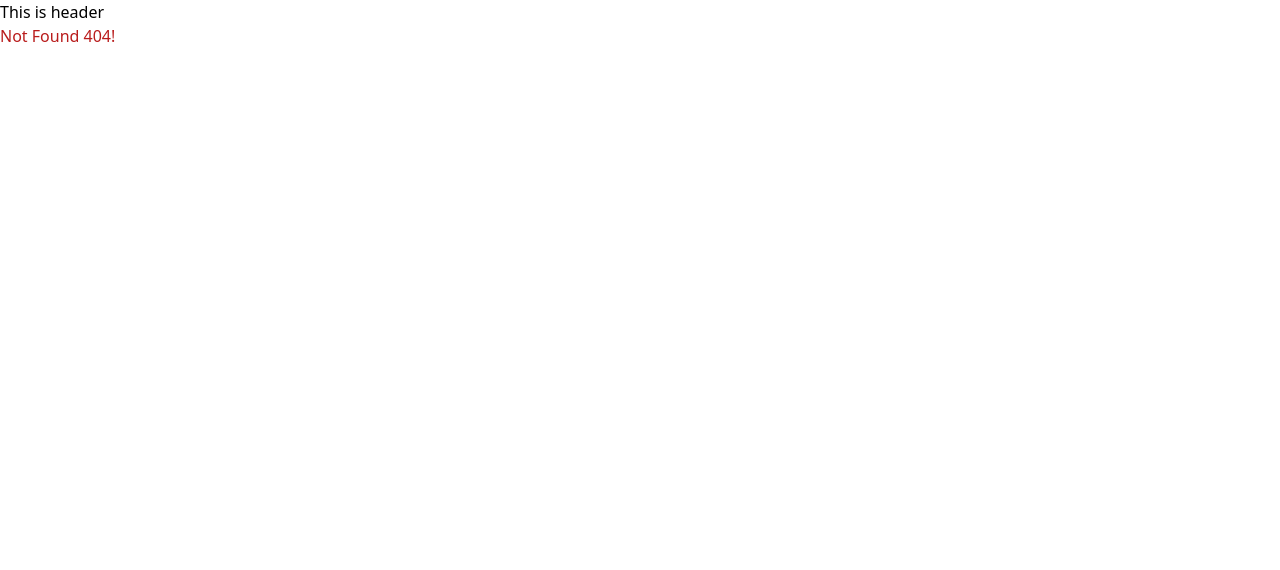
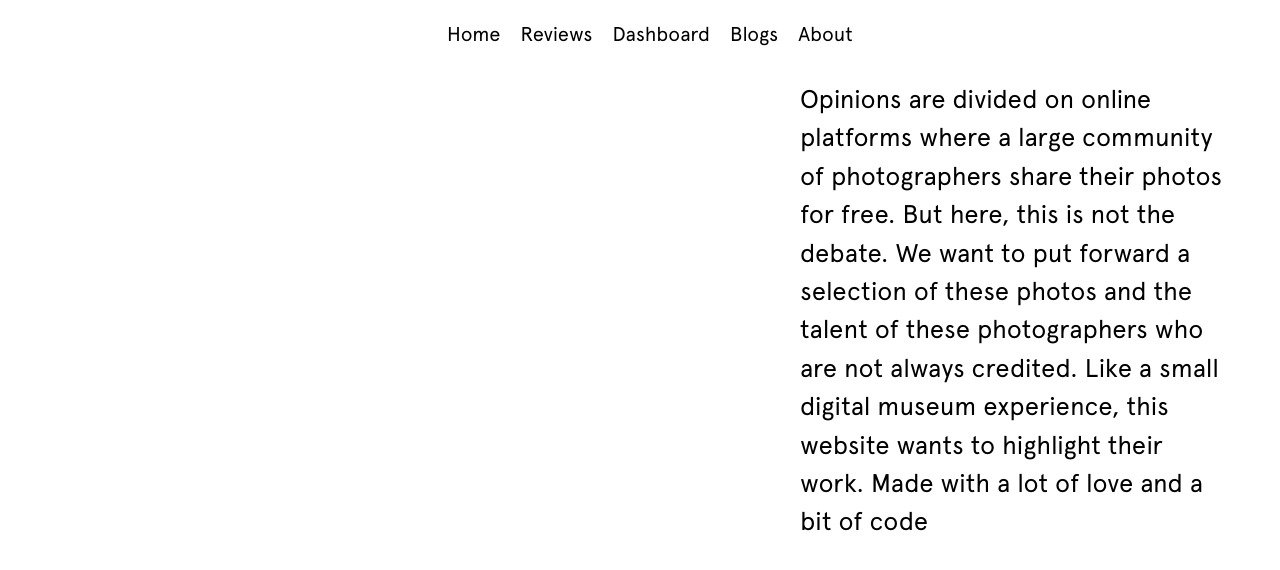
Before and after one commit to ahmedrimon/react__explore, a React (Create React App) app: page /home in a window 1280 px wide. Before the commit this address had no page. Shown: the top 570 px of the page. Built offline with nearby package versions, Linux system fonts and the light colour scheme.

Commit message:
home component complete

```diff
--- a/src/App.js
+++ b/src/App.js
@@ -7,17 +7,25 @@ import { Routes, Route} from "react-router-dom";
 import Header from './component/Header/Header';
 import Home from './component/Home/Home';
 import NotFound from './component/NotFound/NotFound';
+import Reviews from './component/Reviews/Reviews';
+import Dashboard from './component/Dashboard/Dashboard';
+import Blogs from './component/Blogs/Blogs';
+import About from './component/About/About';
 
 function App() {
   return (
-    <>
+    <section className="color-[#e5e7eb] h-screen">
       <Header/>
       <Routes>
         <Route path="/" element={<Home/>}/>
+        <Route path="/home" element={<Home/>}/>
+        <Route path="/reviews" element={<Reviews/>}/>
+        <Route path="/dashboard" element={<Dashboard/>}/>
+        <Route path="/blogs" element={<Blogs/>}/>
+        <Route path="/about" element={<About/>}/>
         <Route path="*" element={<NotFound/>}/>
-
       </Routes>
-    </>
+    </section>
   );
 }
 
--- /dev/null
+++ b/src/component/About/About.js
@@ -0,0 +1,11 @@
+import React from 'react';
+
+const About = () => {
+     return (
+          <>
+               <h1>This is About</h1>
+          </>
+     );
+};
+
+export default About;
--- /dev/null
+++ b/src/component/Blogs/Blogs.js
@@ -0,0 +1,11 @@
+import React from 'react';
+
+const Blogs = () => {
+     return (
+          <>
+               <h1>This is Blogs</h1>
+          </>
+     );
+};
+
+export default Blogs;
--- /dev/null
+++ b/src/component/Dashboard/Dashboard.js
@@ -0,0 +1,11 @@
+import React from 'react';
+
+const Dashboard = () => {
+     return (
+          <>
+               <h1>This is Dashboard</h1>
+          </>
+     );
+};
+
+export default Dashboard;
--- a/src/component/Header/Header.js
+++ b/src/component/Header/Header.js
@@ -1,10 +1,14 @@
-
+import { Link } from "react-router-dom";
 
 const Header = () => {
      return (
-          <div>
-               <h1>This is header</h1>
-          </div>
+          <section className="text-center mt-5">
+                    <Link className="ml-5 text-xl text-black hover:text-red-600" to="/">Home</Link>
+                    <Link className="ml-5 text-xl text-black  hover:text-red-600" to="/reviews">Reviews</Link>
+                    <Link className="ml-5 text-xl text-black  hover:text-red-600" to="/dashboard">Dashboard</Link>
+                    <Link className="ml-5 text-xl text-black  hover:text-red-600" to="/blogs">Blogs</Link>
+                    <Link className="ml-5 text-xl text-black hover:text-red-600" to="/about">About</Link>
+          </section>
      );
 };
 
--- a/src/component/Home/Home.js
+++ b/src/component/Home/Home.js
@@ -2,9 +2,14 @@
 
 const Home = () => {
      return (
-          <div>
-               <h1>This is Home</h1>
-          </div>
+          <section className="mt-8 flex">
+               <main className="w-6/12">
+
+               </main>
+               <main className="w-6/12">
+                    <h2 className="w-2/3 ml-40 text-2vw">Opinions are divided on online platforms where a large community of photographers share their photos for free. But here, this is not the debate. We want to put forward a selection of these photos and the talent of these photographers who are not always credited. Like a small digital museum experience, this website wants to highlight their work. Made with a lot of love and a bit of code</h2>
+               </main>
+          </section>
      );
 };
 
--- /dev/null
+++ b/src/component/Reviews/Reviews.js
@@ -0,0 +1,11 @@
+
+
+const Reviews = () => {
+     return (
+          <>
+               <h1>This is Reviews</h1>
+          </>
+     );
+};
+
+export default Reviews;
--- a/src/index.css
+++ b/src/index.css
@@ -1,3 +1,13 @@
 @tailwind base;
 @tailwind components;
 @tailwind utilities;
+
+@layer base {
+     body {
+          font-family: 'Apercu'
+     }
+     @font-face {
+          font-family: 'Apercu';
+          src: url("../public/fonts/Apercu Regular.otf");
+     }
+}
--- a/tailwind.config.js
+++ b/tailwind.config.js
@@ -7,7 +7,14 @@ module.exports = {
     screen: {
       'xs': '400px'
     },
-    extend: {},
+    extend: {
+      fontFamily: {
+        apercu: ['Apercu']
+      },
+      fontSize: {
+        '2vw': '2vw'
+      }
+    },
   },
   plugins: [],
 }
```
Also changed, not shown: public/fonts/Apercu Regular.otf (added), 1 other file (tests, documents, lock files or other folders).
